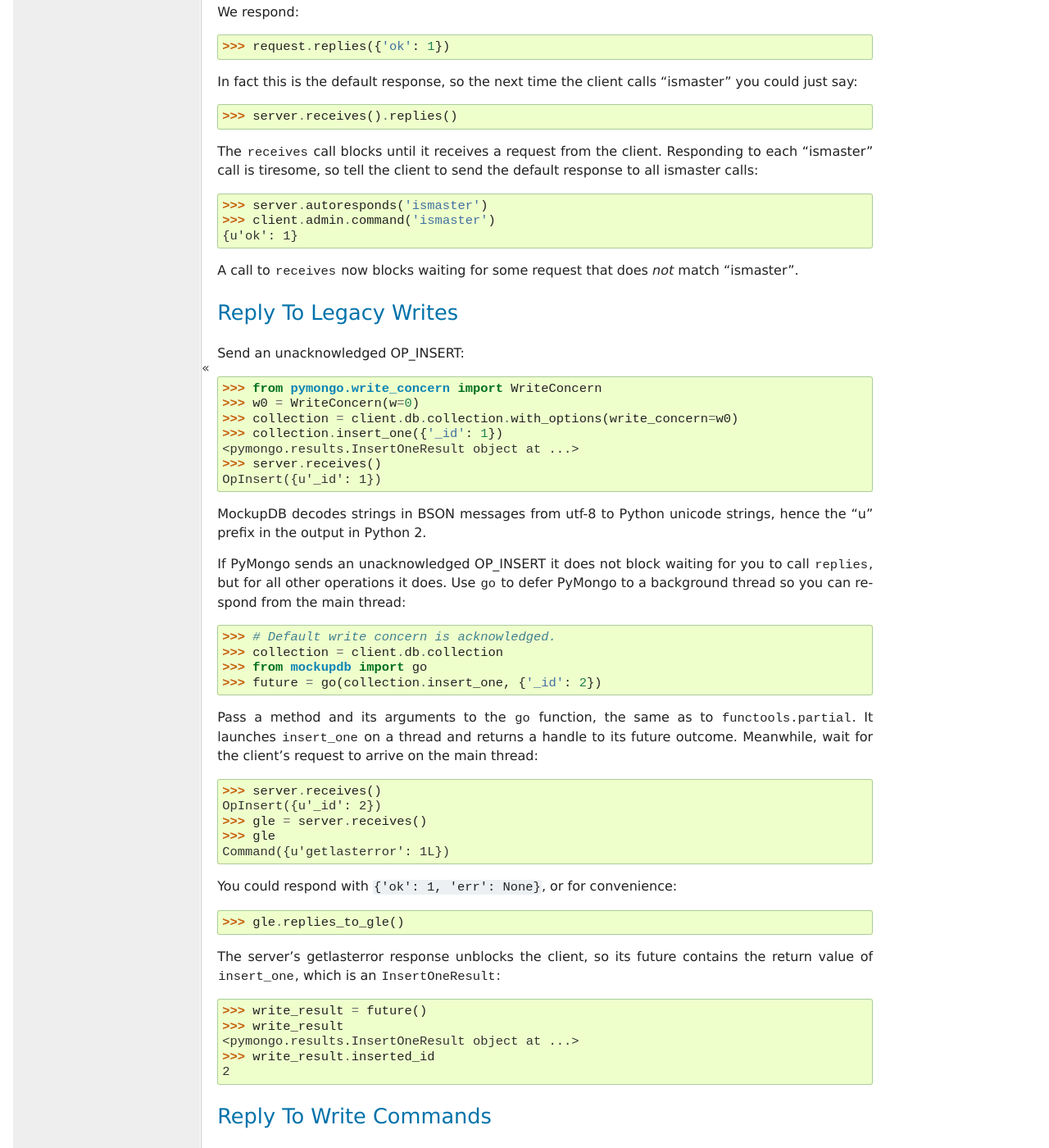
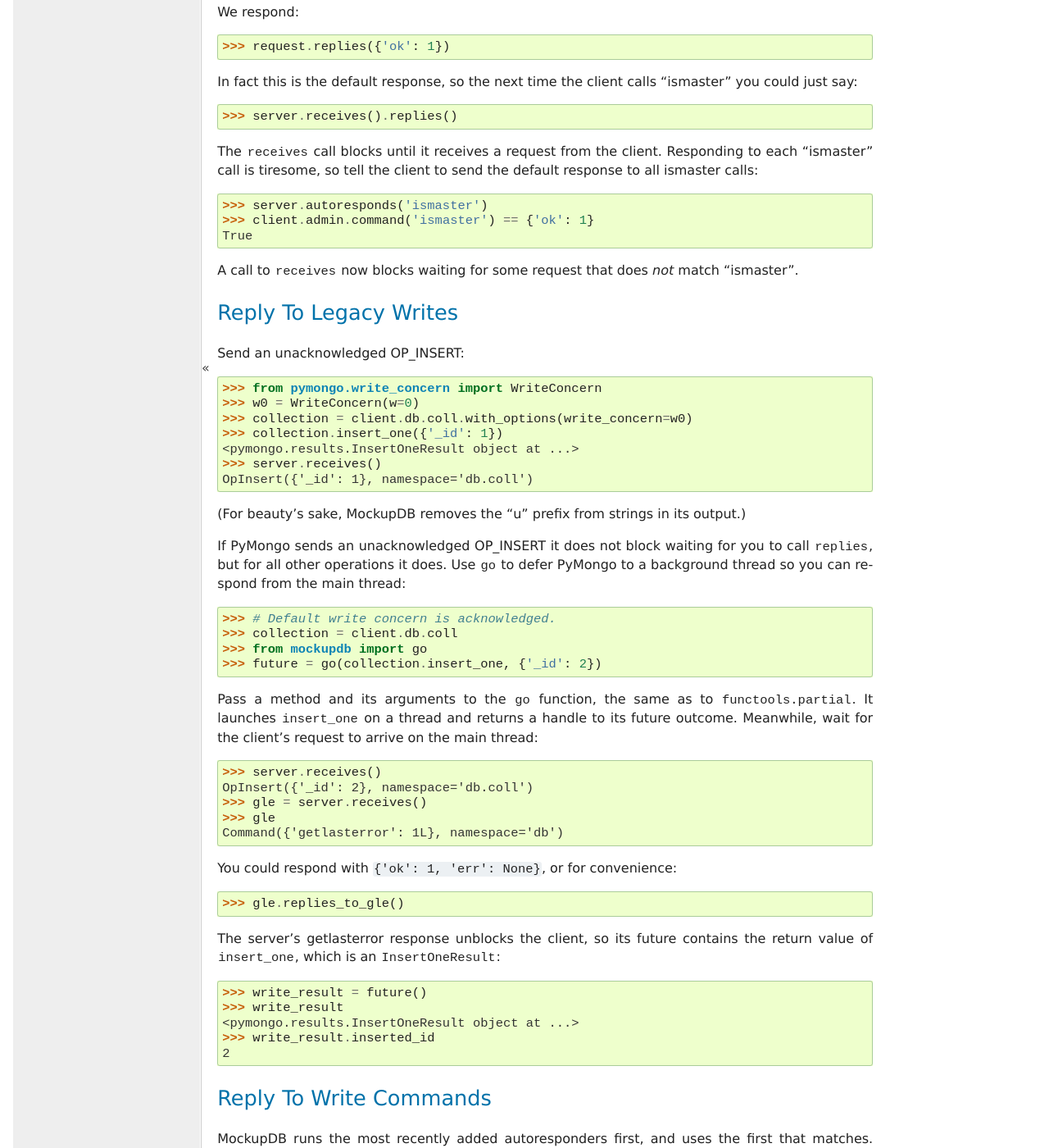
Before and after one commit to mongodb-labs/mongo-mockup-db, a Sphinx documentation site: the page built from docs/tutorial.rst, in a window 1280 px wide and 1400 px high, scrolled down 897 px. Shown: the whole window at 82% size. Built offline with Sphinx 7.4.7, drawn with Linux system fonts in a browser that asks for light colours; pages that are not in the unit, such as notebooks, are missing from menus; some of the changed text lies outside the part shown.

Commit message:
Ordered, pretty repr of BSON docs

```diff
--- a/docs/tutorial.rst
+++ b/docs/tutorial.rst
@@ -33,7 +33,7 @@
 
    >>> request = server.receives()
    >>> request
-   Command({u'ismaster': 1})
+   Command({'ismaster': 1}, namespace='admin')
 
 We respond:
 
@@ -49,8 +49,8 @@
 to send the default response to all ismaster calls:
 
    >>> server.autoresponds('ismaster')
-   >>> client.admin.command('ismaster')
-   {u'ok': 1}
+   >>> client.admin.command('ismaster') == {'ok': 1}
+   True
 
 A call to `~MockupDB.receives` now blocks waiting for some request that
 does *not* match "ismaster".
@@ -62,14 +62,13 @@
 
    >>> from pymongo.write_concern import WriteConcern
    >>> w0 = WriteConcern(w=0)
-   >>> collection = client.db.collection.with_options(write_concern=w0)
+   >>> collection = client.db.coll.with_options(write_concern=w0)
    >>> collection.insert_one({'_id': 1})  # doctest: +ELLIPSIS
    <pymongo.results.InsertOneResult object at ...>
    >>> server.receives()
-   OpInsert({u'_id': 1})
+   OpInsert({'_id': 1}, namespace='db.coll')
 
-MockupDB decodes strings in BSON messages from utf-8 to Python unicode
-strings, hence the "u" prefix in the output in Python 2.
+(For beauty's sake, MockupDB removes the "u" prefix from strings in its output.)
 
 If PyMongo sends an unacknowledged OP_INSERT it does not block
 waiting for you to call `~Request.replies`, but for all other operations it
@@ -77,7 +76,7 @@
 can respond from the main thread:
 
    >>> # Default write concern is acknowledged.
-   >>> collection = client.db.collection
+   >>> collection = client.db.coll
    >>> from mockupdb import go
    >>> future = go(collection.insert_one, {'_id': 2})
 
@@ -87,10 +86,10 @@
 client's request to arrive on the main thread:
 
    >>> server.receives()
-   OpInsert({u'_id': 2})
+   OpInsert({'_id': 2}, namespace='db.coll')
    >>> gle = server.receives()
    >>> gle
-   Command({u'getlasterror': 1L})
+   Command({'getlasterror': 1L}, namespace='db')
 
 You could respond with ``{'ok': 1, 'err': None}``, or for convenience:
 
@@ -120,10 +119,8 @@
    >>> client.close()
    >>> future = go(collection.insert_one, {'_id': 1})
    >>> request = server.receives()
-   >>> request  # doctest: +NORMALIZE_WHITESPACE
-   Command({u'insert': u'collection',
-            u'documents': [{u'_id': 1}],
-            u'ordered': True})
+   >>> request
+   Command({'insert': 'coll', 'ordered': True, 'documents': [{'_id': 1}]}, namespace='db')
 
 To unblock the background thread, send the default reply of ``{ok: 1}}``:
 
@@ -133,7 +130,7 @@
 Simulate a command error:
 
    >>> future = go(collection.insert_one, {'_id': 1})
-   >>> server.receives(insert='collection').command_err(11000, 'eek!')
+   >>> server.receives(insert='coll').command_err(11000, 'eek!')
    >>> future()
    Traceback (most recent call last):
      ...
@@ -142,7 +139,7 @@
 Or a network error:
 
    >>> future = go(collection.insert_one, {'_id': 1})
-   >>> server.receives(insert='collection').hangup()
+   >>> server.receives(insert='coll').hangup()
    >>> future()
    Traceback (most recent call last):
      ...
@@ -162,7 +159,7 @@
    Traceback (most recent call last):
      ...
    AssertionError: expected to receive Command({'commandBar': 1}),
-     got Command({u'commandFoo': 1})
+     got Command({'commandFoo': 1})
 
 Even if the pattern does not match, the request is still popped from the
 queue.
@@ -191,12 +188,12 @@
    >>> future = go(loop)
    >>>
    >>> client = MongoClient(server.uri)
-   >>> list(client.db.collection.find())
-   [{u'a': 1}, {u'a': 2}]
-   >>> list(client.db.collection.find({'a': {'$gt': 1}}))
-   [{u'a': 2}]
-   >>> client.db.command('break')
-   {u'ok': 1}
+   >>> list(client.db.coll.find()) == [{'a': 1}, {'a': 2}]
+   True
+   >>> list(client.db.coll.find({'a': {'$gt': 1}})) == [{'a': 2}]
+   True
+   >>> client.db.command('break') == {'ok': 1}
+   True
    >>> future()
 
 You can even implement the "shutdown" command:
@@ -228,13 +225,13 @@
    >>> server.autoresponds('ismaster', maxWireVersion=3)
    >>> port = server.run()
    >>>
-   >>> collection = MongoClient(server.uri, w=1).db.collection
+   >>> collection = MongoClient(server.uri, w=1).db.coll
    >>> future = go(collection.insert_one, {'_id': 4})
    >>> server.receives({'writeConcern': {'w': 1}}).sends()
 
 ... but not by default:
 
-   >>> collection = MongoClient(server.uri).db.collection
+   >>> collection = MongoClient(server.uri).db.coll
    >>> future = go(collection.insert_one, {'_id': 5})
    >>> assert 'writeConcern' not in server.receives().doc
 
@@ -271,8 +268,8 @@
    >>> future = go(next, cursor)
    >>> reply = OpReply({'first': 'doc'}, cursor_id=123)
    >>> server.receives(OpQuery).replies(reply)
-   >>> future()
-   {u'first': u'doc'}
+   >>> future() == {'first': 'doc'}
+   True
    >>> cursor.alive
    True
 
@@ -317,8 +314,8 @@
 
 At any rate, the loop completes and the cursor receives all documents:
 
-   >>> future()
-   [{u'_id': 1}, {u'foo': u'bar'}, {u'beauty': True}]
+   >>> future() == [{'_id': 1}, {'foo': 'bar'}, {'beauty': True}]
+   True
 
 But this is just a parlor trick. Let us test something serious.
 
@@ -338,7 +335,7 @@
 Connect to the replica set and try to insert:
 
    >>> client = MongoClient(server.uri, replicaSet='rs')
-   >>> collection = client.db.collection
+   >>> collection = client.db.coll
    >>> future = go(collection.insert_one, {'_id': 'my id'})
 
 PyMongo should call "ismaster" every 10 milliseconds, more or less:
@@ -352,7 +349,7 @@
 Back to normal:
 
    >>> ismaster_reply.update(ismaster=True, secondary=False)
-   >>> server.gets(insert='collection').ok()
+   >>> server.gets(insert='coll').ok()
    >>> future().inserted_id
    'my id'
 
```
Also changed, not shown: mockupdb/__init__.py (+51 -14 lines).
